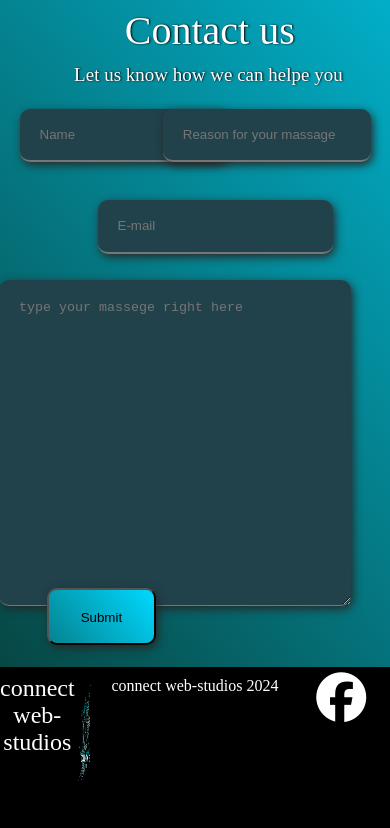
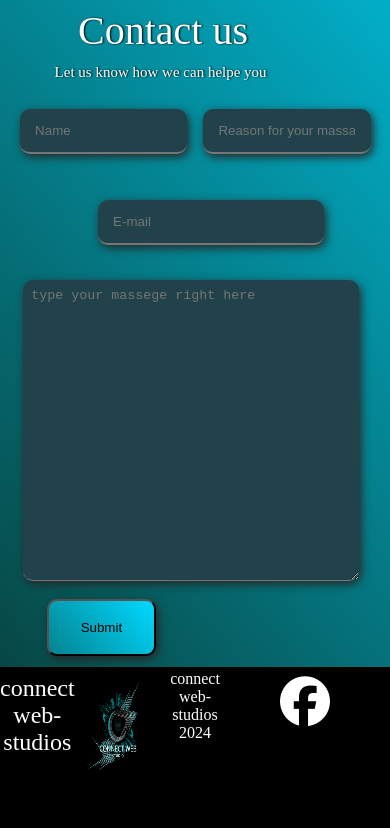
Before and after one commit to Mthocode/Connect_web-studio, a plain HTML site: page cntect.html in a window 390 px wide. Shown: the part 472-1300 px from the top of the page. Drawn offline with Linux system fonts and the light colour scheme.

Commit message:
footer ajust

```diff
--- a/css/contect.css
+++ b/css/contect.css
@@ -77,7 +77,7 @@ input
     position: absolute;
     width: 30%;
     height: 1%;
-    padding: 20px;
+    padding: 2%;
     box-shadow: 2px 3px 10px rgb(39, 38, 38);
 }
 textarea
@@ -85,7 +85,7 @@ textarea
     position: absolute;
     width: 60%;
     height: 25%;
-    padding: 20px;
+    padding: 2%;
     box-shadow: 2px 3px 10px rgb(39, 38, 38);
 }
 #username
--- a/css/contect_mobile.css
+++ b/css/contect_mobile.css
@@ -1,26 +1,31 @@
 @media (max-width: 854px)
 {
+    input
+    {
+        padding: 4%;
+    }
     #contectcon
     {
         height: 135%;
     }
     #submetform > #heading
     {
-        left: 32%;
+        left: 20%;
     }
     #submetform > p
     {
-        left: 19%;
+        left: 14%;
+        font-size: 15px;
         top: 47%;
     }
     #username
     {
-        width: 43%;
+        width: 35%;
         left: 5%;
     }
     #reason
     {
-        width: 43%;
+        width: 35%;
         right: 5%;
     }
     #email
@@ -30,22 +35,32 @@
     }
     #massagebox
     {
-        width: 80%;
-        right: 10%;
+        width: 82%;
+        right: 8%;
     }
     #submitBtn {
-        top: 93%;
+        top: 94%;
         width: 28%;
         height: 5%;
     }
     footer
     {
         top: 135%;
+        grid-template-columns: 1fr 0.2fr 1fr;
+    }
+    footer > #footerloga
+    {
+        /*height: 80%;*/
+        display: grid;
+        grid-template-columns: 0.2fr 3fr;
+        padding: 0%;
+        margin: 0%;
     }
     footer > #footerloga > img
     {
         top: 7%;
-        width: 95%;
-        height: 95%;
+        margin-left: 0%;
+        width: 90%;
+        height: 85%;
     }
 }
--- a/css/footer.css
+++ b/css/footer.css
@@ -8,7 +8,7 @@ footer
     text-align: center;
     background-color: black;
     display: grid;
-    grid-template-columns: 1fr 2fr 1fr;
+    grid-template-columns: 1fr 0.5fr 1fr;
     padding: 0%;
     margin: 0%;
     overflow-y: 0%;
@@ -17,21 +17,23 @@ footer > #footerloga
 {
     /*height: 80%;*/
     display: grid;
-    grid-template-columns: 1fr 1fr;
+    grid-template-columns: 1fr 0.4fr;
     padding: 0%;
     margin: 0%;
 }
 footer > #footerloga > p
 {
     font-size: 150%;
+    /*height: 100%;*/
     align-items: center;
     padding-top: 10%;
     padding-bottom: 0%;
 }
 footer > #footerloga > img
 {
+    margin-left: -50%;
     width: 95%;
-    height: 70%;
+    height: 80%;
 }
 footer > #footertag
 {
```
